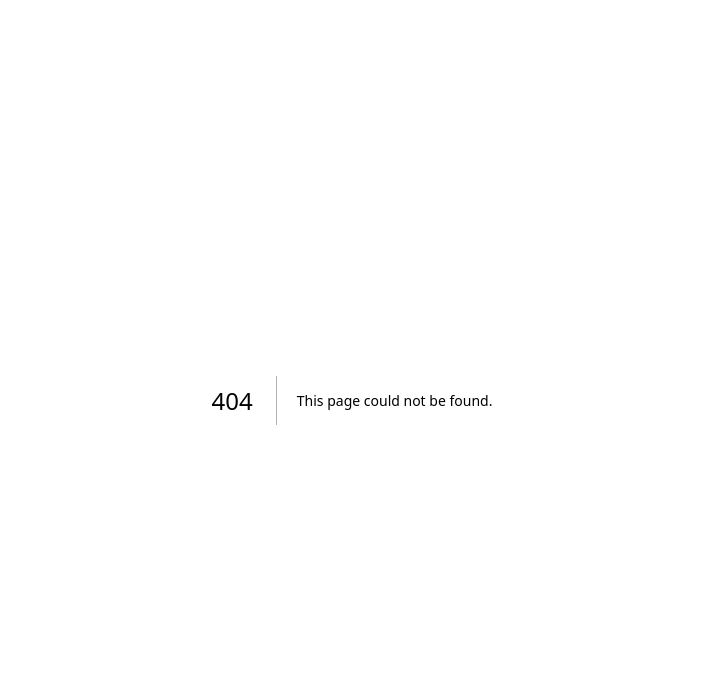
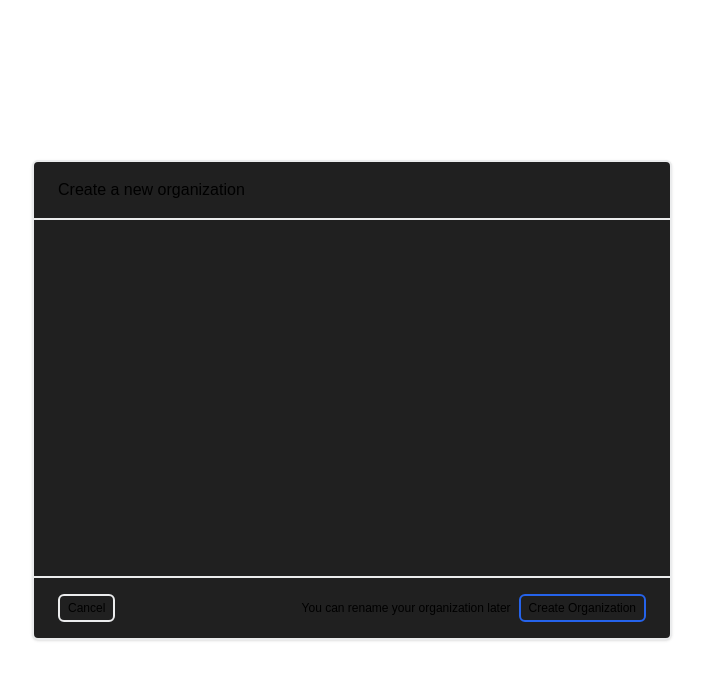
Before and after one commit to IdrisRoti/Tonnio, a Next.js app: page /new-organization in a window 1280 px wide. Before the commit this address had no page. Shown: the top 680 px of the page, without its empty margins (288-991 px from the left). Built offline with nearby package versions, Linux system fonts and the light colour scheme.

Commit message:
feat: create custom button

```diff
--- /dev/null
+++ b/app/(dashboard)/new-organization/page.tsx
@@ -0,0 +1,24 @@
+import CustomButton from '@/components/custom-components/CustomButton'
+import CustomCard from '@/components/custom-components/CustomCard'
+import React from 'react'
+
+export default function NewOrganization() {
+  return (
+    <form className='h-screen grid place-items-center'>
+      <CustomCard className="h-[30rem] w-[40rem] relative border-color aspect-square rounded-md">
+        <header className='border-b-2 border-color py-4 px-6'>
+          <h2 className=''>Create a new organization</h2>
+        </header>
+        <footer className='absolute bottom-0 w-full border-t-2 border-color py-4 px-6 flex items-center justify-between'>
+          <CustomButton>
+            Cancel
+          </CustomButton>
+          <div className='flex items-center gap-2'>
+            <p className='text-xs text-muted-foreground'>You can rename your organization later</p>
+            <CustomButton variant='fill'>Create Organization</CustomButton>
+          </div>
+        </footer>
+      </CustomCard>
+    </form>
+  )
+}
--- a/app/globals.css
+++ b/app/globals.css
@@ -44,18 +44,18 @@ body {
     --radius: 0.5rem;
   }
   .dark {
-    --background: #101010;
+    --background: #191919;
     --foreground: #2f2f2f;
     --card: 222.2 84% 4.9%;
     --card-foreground: 210 40% 98%;
     --popover: 222.2 84% 4.9%;
     --popover-foreground: 210 40% 98%;
     --primary: #2563eb;
-    --primary-foreground: 222.2 47.4% 11.2%;
+    --primary-foreground: #3c69ca;
     --secondary: 217.2 32.6% 17.5%;
     --secondary-foreground: 210 40% 98%;
     --muted: 217.2 32.6% 17.5%;
-    --muted-foreground: 215 20.2% 65.1%;
+    --muted-foreground: #d4d1d1;
     --accent: 217.2 32.6% 17.5%;
     --accent-foreground: 210 40% 98%;
     --destructive: 0 62.8% 30.6%;
--- /dev/null
+++ b/components/custom-components/CustomButton.tsx
@@ -0,0 +1,38 @@
+import { cn } from "@/lib/utils";
+import { FiLoader } from "react-icons/fi";
+
+type TCustomButton = {
+    children: React.ReactNode;
+    variant?: "outline" | "fill";
+    size?: "small" | "large";
+    className?: string;
+    type?: "submit" | "reset" | "button";
+    loading?: boolean;
+}
+
+export default function CustomButton(
+    {
+        children,
+        className,
+        variant="outline",
+        size="small",
+        type="submit",
+        loading
+    }:TCustomButton) {
+
+            return (
+                <button
+                    disabled={loading}
+                    type={type}
+                    className={cn("border-2 rounded-md transition disabled:pointer-events-none",
+                        variant === "outline" && "border-color hover:border-white/60",
+                        variant === "fill" && "border-primary bg-primary-foreground hover:bg-primary",
+                        size ===  "small" && "text-xs py-1 px-2",
+                        size ===  "large" && "text-sm py-1.5 px-4",
+                        className,
+                    )}
+                >
+                    {loading ? <FiLoader className="animate-spin" /> : children}
+                </button>
+            )
+}
--- a/components/custom-components/CustomCard.tsx
+++ b/components/custom-components/CustomCard.tsx
@@ -7,7 +7,7 @@ type TCustomCard = {
 
 export default function CustomCard({children, className}: TCustomCard) {
   return (
-    <div className={cn("border bg-background shadow", className)}>
+    <div className={cn("border-2 border-color bg-[#202020] shadow", className)}>
         {children}
     </div>
   )
--- a/components/sidebar/Sidebar.tsx
+++ b/components/sidebar/Sidebar.tsx
@@ -17,6 +17,10 @@ export default function Sidebar() {
 
   const pathname = usePathname()
 
+  if(pathname.includes("new-organization")){
+    return null
+  }
+
   return (
       <aside className={cn('border-r-2 border-color bg-background transition', showSideBar ? "w-[20rem]" : "w-[5rem]")}>
         <div className={cn('h-16 border-b-2 border-color px-4 flex items-center justify-between font-semibold text-xl', !showSideBar && "flex flex-col items-center justify-center")}>
@@ -31,12 +35,12 @@ export default function Sidebar() {
             <FrameIcon className='w-3 h-3' />
           </div>
           <div className={cn("ml-2", !showSideBar && "hidden")}>
-            <h3 className='text-xs dark:text-white/80'>Your Organisation</h3>
+            <h3 className='text-xs text-muted-foreground'>Your Organisation</h3>
             <h2 className='font-semibold'>Cookie Inc.</h2>
           </div>
         </div>
         {/* Links */}
-        <nav className={cn('flex flex-col p-4 gap-2 text-black/80 dark:text-white/60', !showSideBar && "items-center")}>
+        <nav className={cn('flex flex-col p-4 gap-2 text-muted-foreground', !showSideBar && "items-center")}>
           {
             DashboardSidebarLinks.map((link)=>{
               const Icon = link.icon;
--- a/tailwind.config.ts
+++ b/tailwind.config.ts
@@ -33,7 +33,7 @@ const config: Config = {
   			},
   			primary: {
   				DEFAULT: 'var(--primary)',
-  				foreground: 'hsl(var(--primary-foreground))'
+  				foreground: 'var(--primary-foreground)'
   			},
   			secondary: {
   				DEFAULT: 'hsl(var(--secondary))',
@@ -41,7 +41,7 @@ const config: Config = {
   			},
   			muted: {
   				DEFAULT: 'hsl(var(--muted))',
-  				foreground: 'hsl(var(--muted-foreground))'
+  				foreground: 'var(--muted-foreground)'
   			},
   			accent: {
   				DEFAULT: 'hsl(var(--accent))',
```
